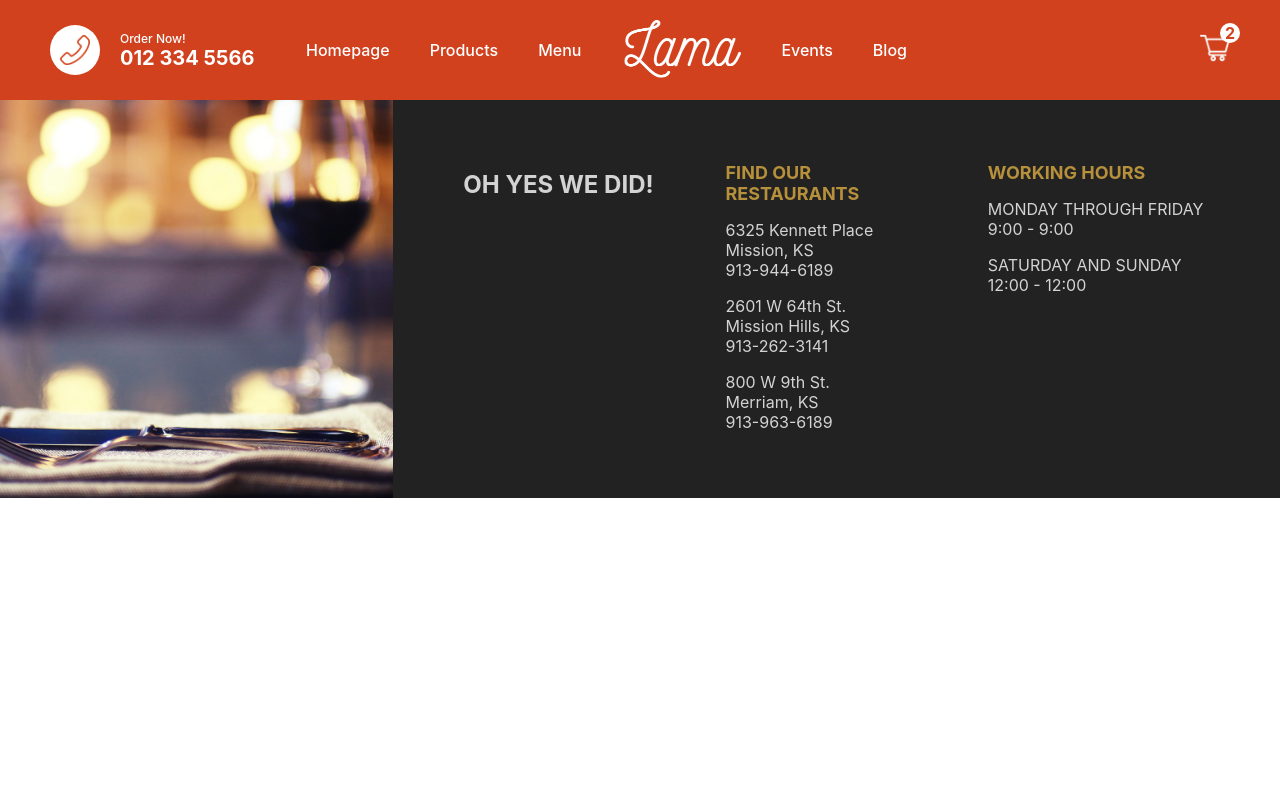
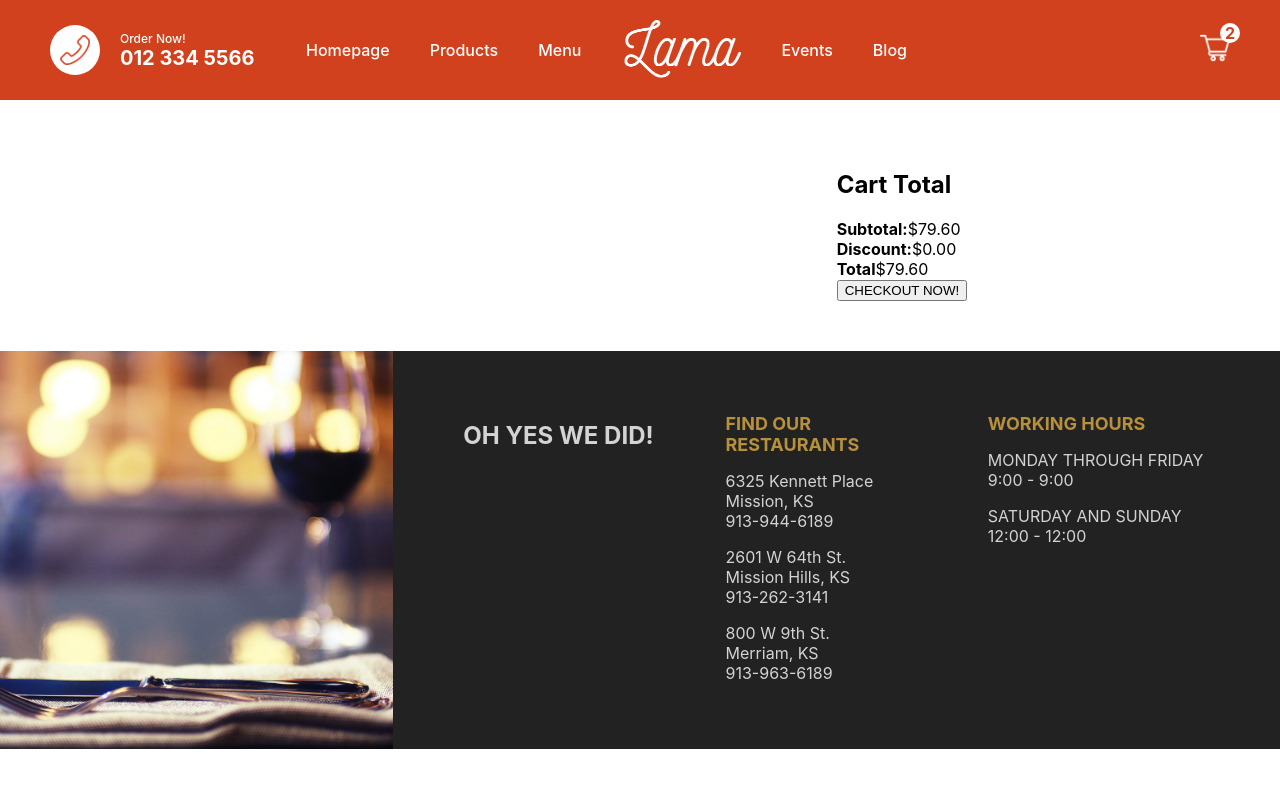
Before and after one commit to JWoltjen/pizza-landing-page, a Next.js app: page /orders/1 in a window 1280 px wide. Shown: the top 788 px of the page. Built offline with nearby package versions, Linux system fonts and the light colour scheme.

Commit message:
paste cart elements into right container of order page

```diff
--- a/pages/orders/[id].jsx
+++ b/pages/orders/[id].jsx
@@ -1,12 +1,25 @@
 import styles from '../../styles/Order.module.css'
 import Image from 'next/image'
-
 
 const Order = () => {
     return (
         <div className={styles.container}>
             <div className={styles.left}></div>
-            <div className={styles.right}></div>
+            <div className={styles.right}>
+                <div className={styles.wrapper}>
+                        <h2 className={styles.title}>Cart Total</h2>
+                        <div className={styles.totalText}>
+                            <b className={styles.totalTextFile}>Subtotal:</b>$79.60
+                        </div>
+                        <div className={styles.totalText}>
+                            <b className={styles.totalTextTitle}>Discount:</b>$0.00
+                        </div>
+                        <div classname={styles.totalText}>
+                            <b className={styles.totalTextTitle}>Total</b>$79.60
+                        </div>
+                        <button className={styles.button}>CHECKOUT NOW!</button>
+                </div>
+            </div>
         </div>
     )
 }
--- a/styles/Order.module.css
+++ b/styles/Order.module.css
@@ -1,3 +1,12 @@
 .container {
+    padding: 50px;
+    display: flex;
+}
 
+.left{
+    flex: 2;
 }
+
+.right {
+    flex: 1;
+}
```
